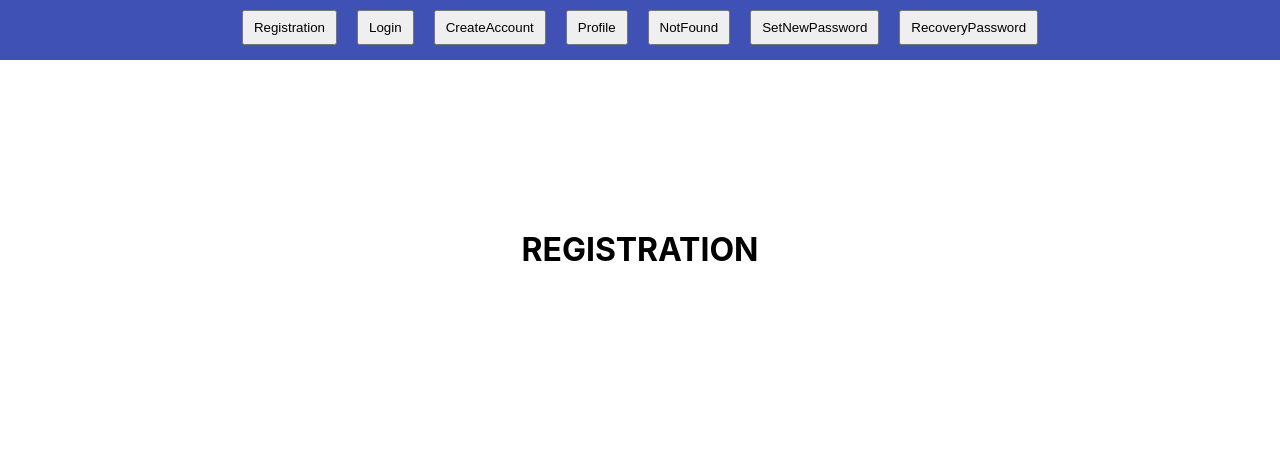
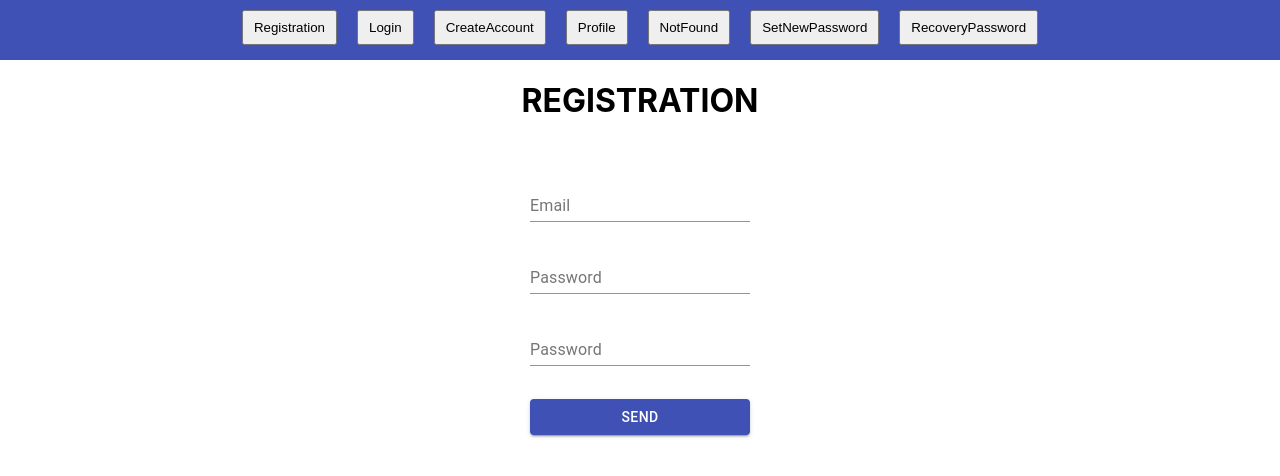
Before and after one commit to IgorYudintsev/cards-front, a React (Create React App) app: page /registration in a window 1280 px wide. Shown: the top 476 px of the page. Built offline with nearby package versions, Linux system fonts and the light colour scheme; no server answers.

Commit message:
+Routing+

```diff
--- a/src/common/Registration.module.css
+++ b/src/common/Registration.module.css
@@ -1,3 +1,7 @@
 .general{
-    margin-top: 170px;
+    margin-top: 20px;
 }
+
+.Button{
+    top: 25px;
+}
--- a/src/common/Registration.tsx
+++ b/src/common/Registration.tsx
@@ -1,11 +1,12 @@
 import React, {useEffect} from 'react';
 import styles from './Registration.module.css'
 import {AuthAPI} from "../API/AuthAPI";
+import {Button, FormControl, FormGroup, Grid, TextField} from "@material-ui/core";
 
 export const Registration = () => {
-    useEffect(()=>{
+    useEffect(() => {
         AuthAPI.getPing()
-            .then((res)=>{
+            .then((res) => {
                 console.log(res)
             })
 
@@ -13,6 +14,21 @@ export const Registration = () => {
     return (
         <div className={styles.general}>
             <h1>REGISTRATION</h1>
+            <Grid container justify="center">
+                <Grid item xs={4}>
+                    <div className={styles.border}>
+                        <p></p>
+                        <FormControl>
+                            <FormGroup>
+                                <TextField label="Email" margin="normal"/>
+                                <TextField type="password" label="Password" margin="normal"/>
+                                <TextField type="password" label="Password" margin="normal"/>
+                                <Button className={styles.Button} type={'submit'} variant={'contained'} color={'primary'}>Send</Button>
+                            </FormGroup>
+                        </FormControl>
+                    </div>
+                </Grid>
+            </Grid>
         </div>
     )
 }
--- a/src/routing/Routing.tsx
+++ b/src/routing/Routing.tsx
@@ -1,6 +1,6 @@
 import React from 'react';
 import {Registration} from "../common/Registration";
-import {Route} from 'react-router-dom'
+import {Redirect, Route,Switch} from 'react-router-dom'
 import {Login} from "../common/Login";
 import {Create} from "../common/Create";
 import {Profile} from "../common/Profile";
@@ -11,13 +11,17 @@ import {SetNewPassword} from "../common/SetNewPassword";
 export const Routing = () => {
     return (
         <div>
-            <Route path={'/registration'} component={() => <Registration/>}/>
-            <Route path={'/login'} component={() => <Login/>}/>
-            <Route path={'/create'} component={() => <Create/>}/>
-            <Route path={'/profile'} component={() => <Profile/>}/>
-            <Route path={'/404'} component={() => <NotFound/>}/>
-            <Route path={'/recovery'} component={() => <RecoveryPassword/>}/>
-            <Route path={'/newPas'} component={() => <SetNewPassword/>}/>
+            <Switch>
+                <Route path={'/registration'} render={() => <Registration/>}/>
+                <Route exact path={'/'} render={() => <Registration/>}/>
+                <Route path={'/login'} render={() => <Login/>}/>
+                <Route path={'/create'} render={() => <Create/>}/>
+                <Route path={'/profile'} render={() => <Profile/>}/>
+                <Route path={'/404'} render={() => <NotFound/>}/>
+                <Redirect from={'*'} to={'/404'}/>
+                <Route path={'/recovery'} render={() => <RecoveryPassword/>}/>
+                <Route path={'/newPas'} render={() => <SetNewPassword/>}/>
+            </Switch>
         </div>
     )
 }
```
